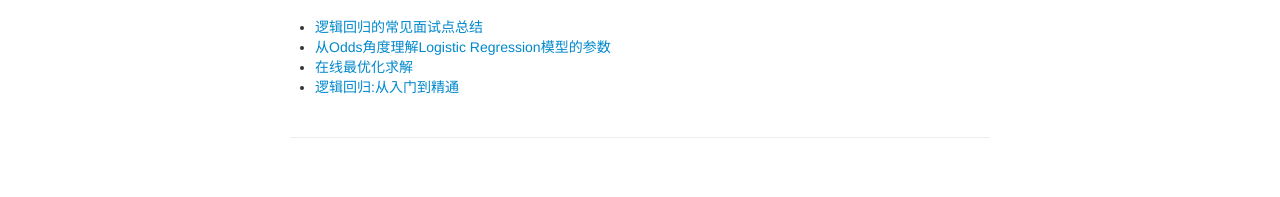
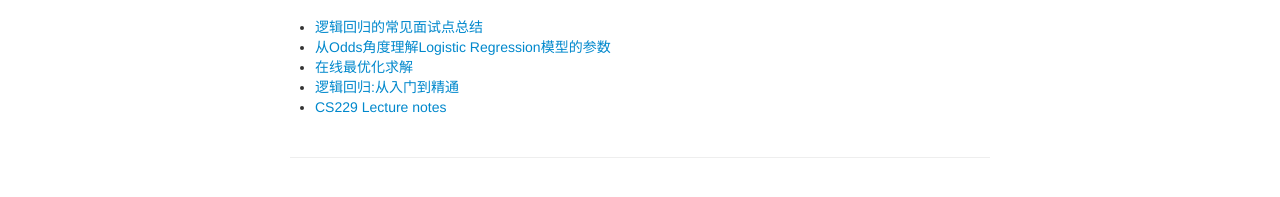
Before and after one commit to sfgcs/sfgcs.github.io, a Jekyll site: the page built from pages/lr.md, in a window 1280 px wide. Shown: the part 645-842 px from the top of the page. Built offline with Jekyll 4.4.1, drawn with Linux system fonts in a browser that asks for light colours.

Commit message:
Update lr.md

```diff
--- a/pages/lr.md
+++ b/pages/lr.md
@@ -37,3 +37,4 @@ description:
 - [从Odds角度理解Logistic Regression模型的参数](http://vividfree.github.io/%E6%9C%BA%E5%99%A8%E5%AD%A6%E4%B9%A0/2015/12/13/understanding-logistic-regression-using-odds)
 - [在线最优化求解](http://vividfree.github.io/%E6%9C%BA%E5%99%A8%E5%AD%A6%E4%B9%A0/2015/12/13/understanding-logistic-regression-using-odds)
 - [逻辑回归:从入门到精通](https://www.tianyancha.com/research/LR_intro.pdf)
+- [CS229 Lecture notes](http://cs229.stanford.edu/notes/cs229-notes1.pdf)
```
